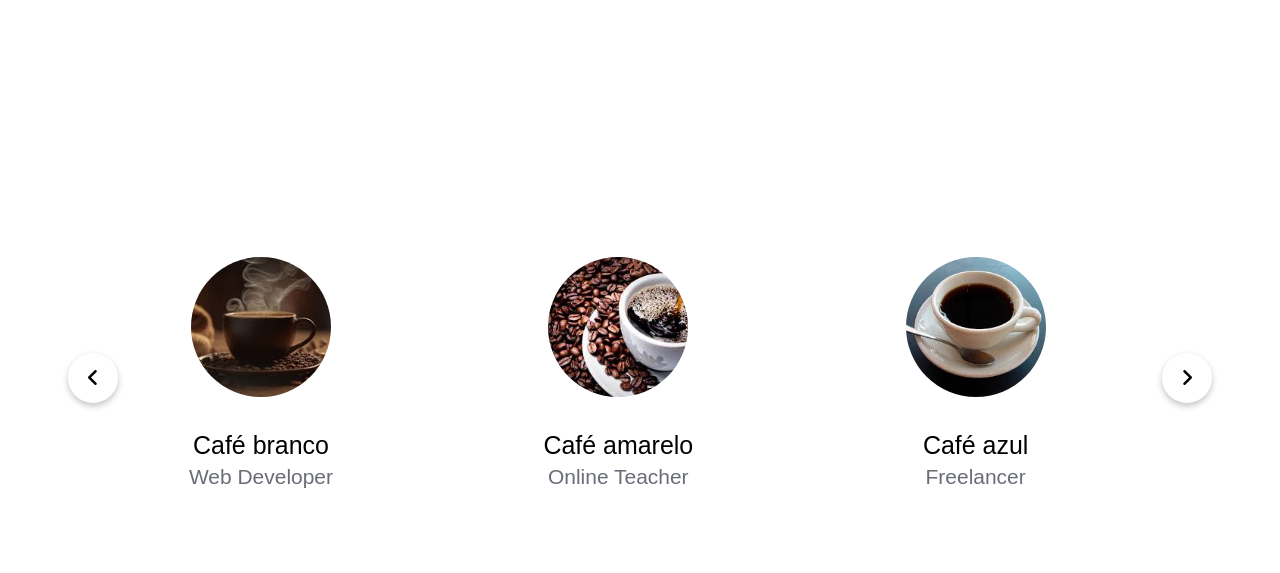
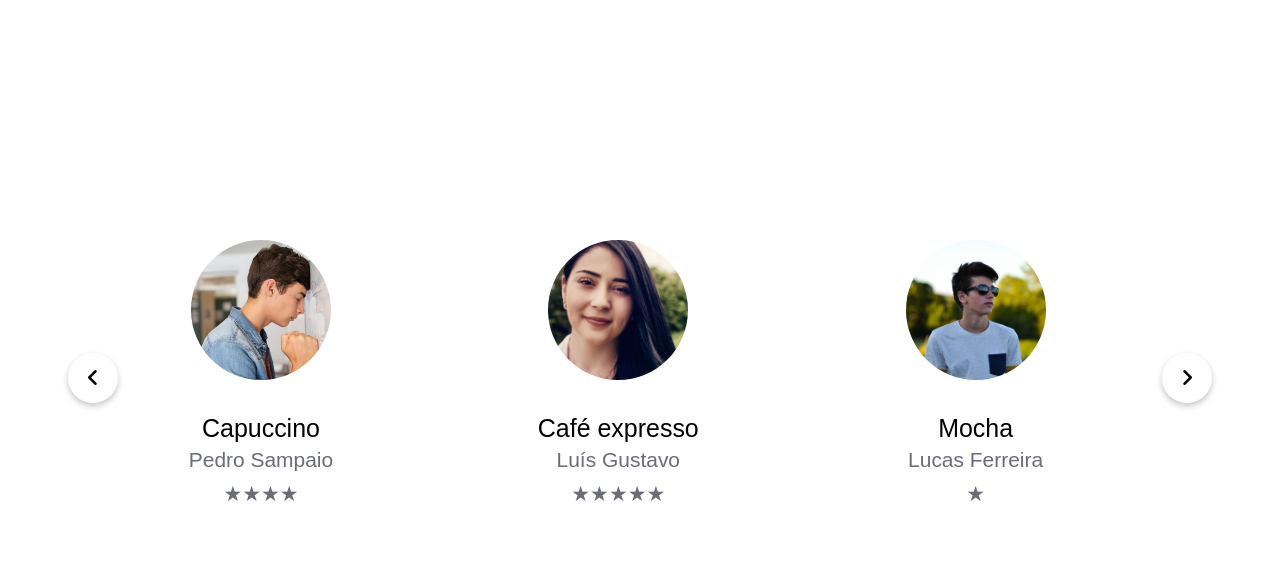
Before and after one commit to seconds4decay/EasyCoffee, a Django app: page / in a window 1280 px wide. Shown: the part 354-927 px from the top of the page. Run offline with Django 5.2, Linux system fonts and the light colour scheme; parts of the project's set-up code (start-up, migrations or seed data) failed here and were passed over; some libraries are stand-ins or nearby versions.

Commit message:
Sistema de avalicao

```diff
--- a/app/static/home.css
+++ b/app/static/home.css
@@ -143,3 +143,18 @@ a {
     grid-auto-columns: 100%;
   }
 }
+.rating {
+    display: flex;
+    justify-content: center;
+    margin-top: 10px;
+}
+
+.star {
+    font-size: 24px;
+    cursor: pointer;
+}
+
+.star:hover,
+.star.active {
+    color: gold;
+}
--- a/app/templates/pages/home.html
+++ b/app/templates/pages/home.html
@@ -14,34 +14,69 @@
         <i id="left" class="fa-solid fa-angle-left"></i>
         <ul class="carousel">
             <li class="card">
-                <div class="img"><img src="{% static '1.jpg' %}" alt="img" draggable="false"></div>
+                <div class="img"><img src="{% static 'landim.jpeg' %}" alt="img" draggable="false"></div>
                 <h2>Café preto</h2>
-                <span>Sales Manager</span>
+                <span>Gabriel Landim</span>
+                <div class="rating">
+                    <span class="star" data-rating="1">&#9733;</span>
+                    <span class="star" data-rating="2">&#9733;</span>
+                    <span class="star" data-rating="3">&#9733;</span>
+                    <span class="star" data-rating="4">&#9733;</span>
+                    <span class="star" data-rating="5">&#9733;</span>
+                </div>
             </li>
             <li class="card">
-                <div class="img"><img src="{% static '2.jpg' %}" alt="img" draggable="false"></div>
-                <h2>Café branco</h2>
-                <span>Web Developer</span>
+                <div class="img"><img src="{% static 'pedro.jpeg' %}" alt="img" draggable="false"></div>
+                <h2>Capuccino</h2>
+                <span>Pedro Sampaio</span>
+                <div class="rating">
+                    <span class="star" data-rating="1">&#9733;</span>
+                    <span class="star" data-rating="2">&#9733;</span>
+                    <span class="star" data-rating="3">&#9733;</span>
+                    <span class="star" data-rating="4">&#9733;</span>
+                </div>
             </li>
             <li class="card">
-                <div class="img"><img src="{% static '3.jpg' %}" alt="img" draggable="false"></div>
-                <h2>Café amarelo</h2>
-                <span>Online Teacher</span>
+                <div class="img"><img src="{% static 'gustavo.jpeg' %}" alt="img" draggable="false"></div>
+                <h2>Café expresso</h2>
+                <span>Luís Gustavo</span>
+                <div class="rating">
+                    <span class="star" data-rating="1">&#9733;</span>
+                    <span class="star" data-rating="2">&#9733;</span>
+                    <span class="star" data-rating="3">&#9733;</span>
+                    <span class="star" data-rating="4">&#9733;</span>
+                    <span class="star" data-rating="5">&#9733;</span>
+                </div>
             </li>
             <li class="card">
-                <div class="img"><img src="{% static '1.jpg' %}" alt="img" draggable="false"></div>
-                <h2>Café azul</h2>
-                <span>Freelancer</span>
+                <div class="img"><img src="{% static 'lucas.jpeg' %}" alt="img" draggable="false"></div>
+                <h2>Mocha</h2>
+                <span>Lucas Ferreira</span>
+                <div class="rating">
+                    <span class="star" data-rating="1">&#9733;</span>
+                </div>
             </li>
             <li class="card">
-                <div class="img"><img src="{% static '2.jpg' %}" alt="img" draggable="false"></div>
-                <h2>Café rosa</h2>
-                <span>Bank Manager</span>
+                <div class="img"><img src="{% static 'franca.jpeg' %}" alt="img" draggable="false"></div>
+                <h2>Café Gelado</h2>
+                <span>Felipe França</span>
+                <div class="rating">
+                    <span class="star" data-rating="1">&#9733;</span>
+                    <span class="star" data-rating="2">&#9733;</span>
+                    <span class="star" data-rating="3">&#9733;</span>
+                    <span class="star" data-rating="4">&#9733;</span>
+                    <span class="star" data-rating="5">&#9733;</span>
+                </div>
             </li>
             <li class="card">
-                <div class="img"><img src="{% static 'moreno.webp' %}" alt="img" draggable="false"></div>
-                <h2>Café landim</h2>
-                <span>App Designer</span>
+                <div class="img"><img src="{% static 'jessica.jpeg' %}" alt="img" draggable="false"></div>
+                <h2>Café macchiato</h2>
+                <span>Jéssica Almeida</span>
+                <div class="rating">
+                    <span class="star" data-rating="1">&#9733;</span>
+                    <span class="star" data-rating="2">&#9733;</span>
+
+                </div>
             </li>
         </ul>
         <i id="right" class="fa-solid fa-angle-right"></i>
```
Also changed, not shown: app/static/1.jpg (deleted), app/static/2.jpg (deleted), app/static/3.jpg (deleted), app/static/franca.jpeg (added), app/static/gustavo.jpeg (added), app/static/jessica.jpeg (added), app/static/landim.jpeg (added), app/static/lucas.jpeg (added), app/static/moreno.webp (deleted), app/static/pedro.jpeg (added), db.sqlite3.
